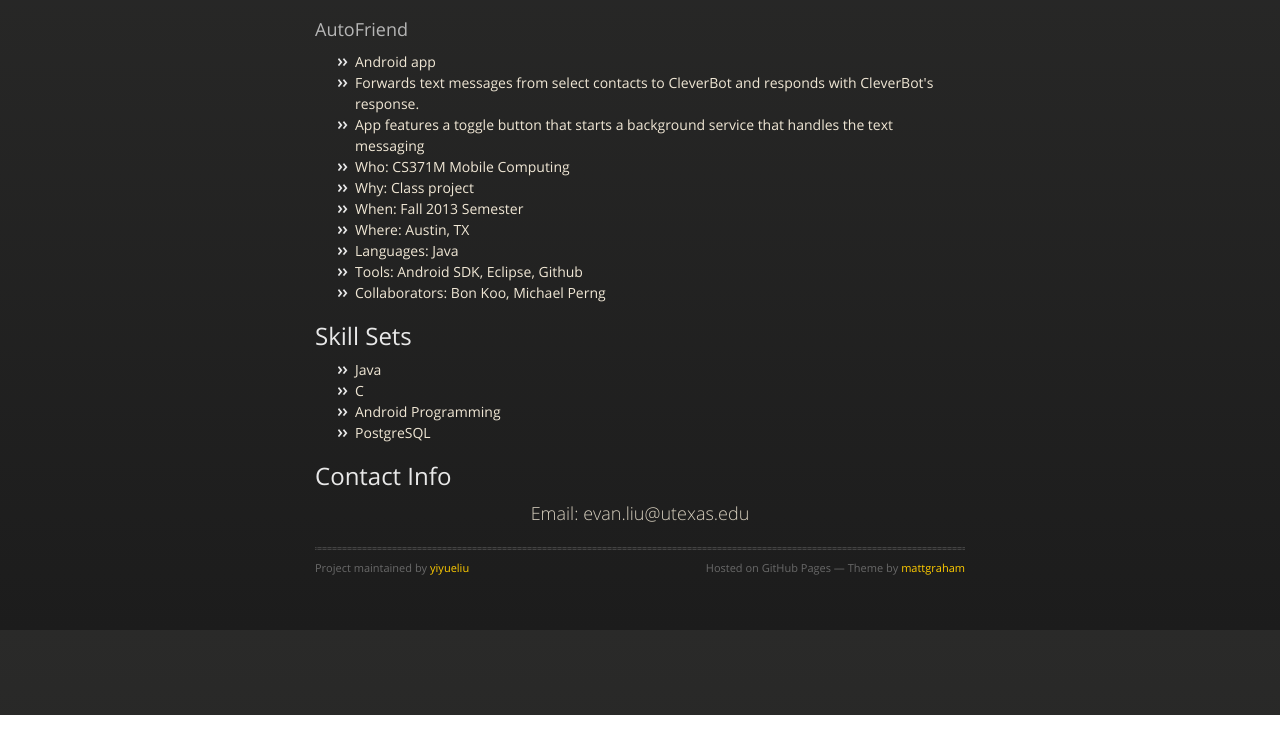
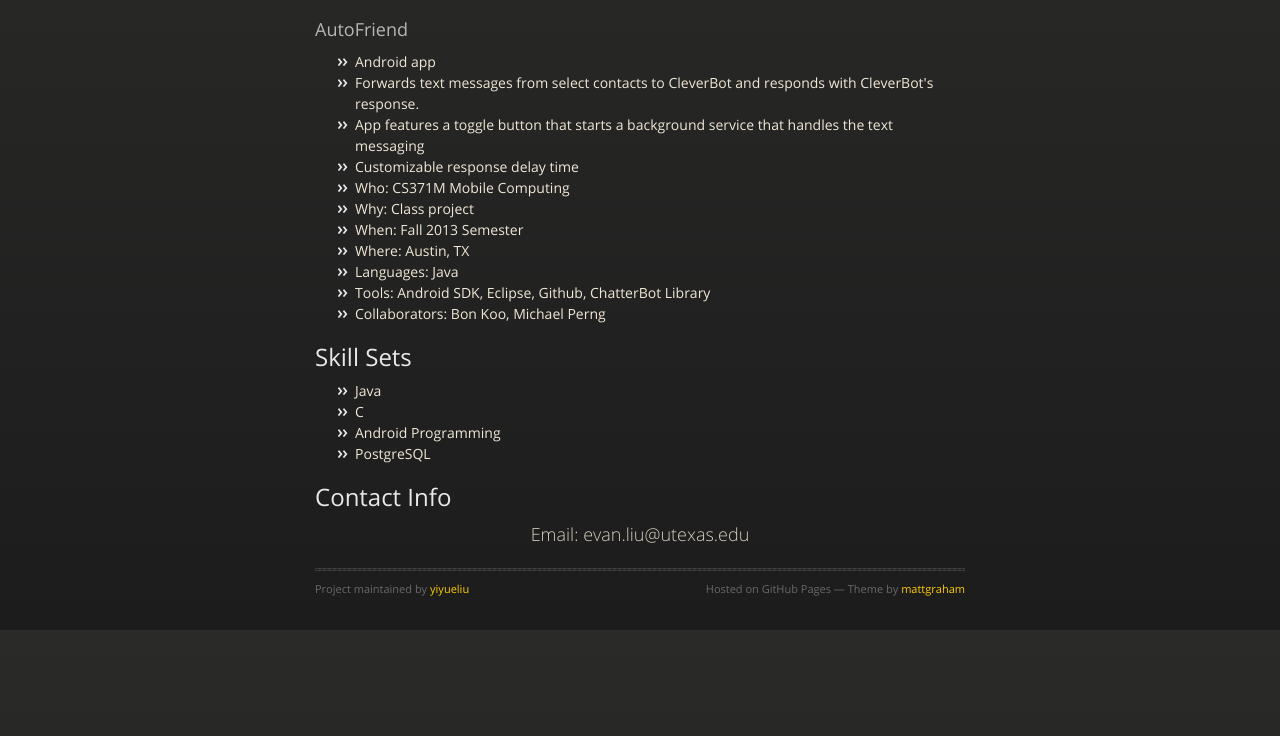
Before and after one commit to yiyueliu/yiyueliu.github.io, a plain HTML site: page index.html in a window 1280 px wide. Shown: the part 970-1706 px from the top of the page. Before the commit the page ends 1685 px from the top, so only its background shows below. Drawn offline with nearby package versions, Linux system fonts and the light colour scheme.

Commit message:
more minor changes

```diff
--- a/index.html
+++ b/index.html
@@ -63,12 +63,13 @@
 	<li>Android app</li>
 	<li>Forwards text messages from select contacts to CleverBot and responds with CleverBot's response.</li>
 	<li>App features a toggle button that starts a background service that handles the text messaging</li>
+	<li>Customizable response delay time</li>
 	<li>Who: CS371M Mobile Computing</li>
 	<li>Why: Class project</li>
 	<li>When: Fall 2013 Semester</li>
 	<li>Where: Austin, TX</li>
 	<li>Languages: Java</li>
-	<li>Tools: Android SDK, Eclipse, Github</li>
+	<li>Tools: Android SDK, Eclipse, Github, ChatterBot Library</li>
 	<li>Collaborators: Bon Koo, Michael Perng</li>
 </ul>
 
```
